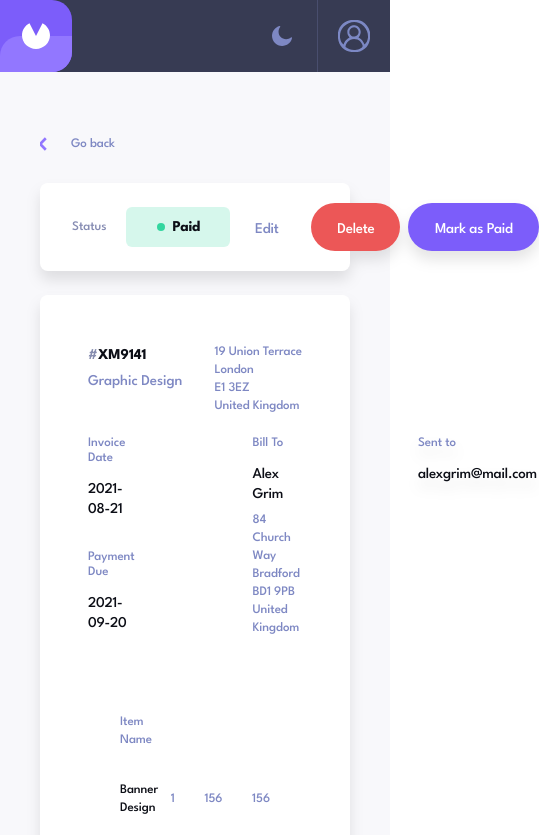
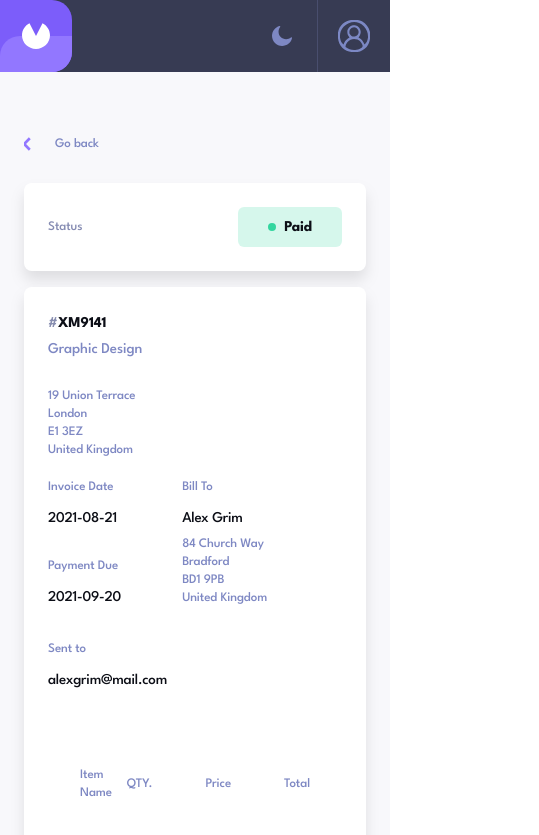
Before and after one commit to GiOrGI175/invoices-front, a Next.js app: page /invoices/1 in a window 390 px wide. Shown: the top 835 px of the page, 539 px wide, since content can reach past the window. Built offline with nearby package versions, Linux system fonts and the light colour scheme.

Commit message:
feature/responsive mobile for ivoice main div

```diff
--- a/app/invoices/[invoicesId]/page.tsx
+++ b/app/invoices/[invoicesId]/page.tsx
@@ -19,7 +19,7 @@ export default function InvoicesId({
 
   return (
     <div
-      className={`pt-[65px] pb-[54px] max-lg:px-[40px] flex flex-col justify-center items-center w-full min-h-[100dvh]  ${
+      className={`pt-[65px] pb-[54px] sm:max-lg:px-[40px] max-sm:px-[24px] flex flex-col justify-center items-center w-full min-h-[100dvh]  ${
         isDarkMode ? 'bg-[#141625]' : ' bg-[#F8F8FB]'
       } transition-colors duration-1000 `}
     >
--- a/components/_atoms/invoice/GoBack.tsx
+++ b/components/_atoms/invoice/GoBack.tsx
@@ -24,7 +24,7 @@ export default function GoBack() {
         duration: 1.2,
         stiffness: 120,
       }}
-      className='max-w-[730px] w-full mb-[31px] flex justify-start'
+      className='lg:max-w-[730px] max-lg:max-w-[688px] w-full mb-[31px] flex justify-start'
     >
       <button onClick={handleGoBack} className='flex cursor-pointer'>
         <Image
--- a/components/_molecules/invoice/ItemsList.tsx
+++ b/components/_molecules/invoice/ItemsList.tsx
@@ -50,7 +50,7 @@ export default function ItemsList() {
       } transition-colors duration-1000 `}
     >
       <div className='p-[32px]'>
-        <div className='w-full flex gap-[227px] mb-[32px]'>
+        <div className='w-full flex justify-between mb-[32px]'>
           <span
             className={`font-league font-medium text-[13px] leading-[18px] tracking-[-0.1px] ${
               isDarkMode ? 'text-[#DFE3FA]' : 'text-[#7E88C3]'
--- a/components/_organisms/invoice/Invoice.tsx
+++ b/components/_organisms/invoice/Invoice.tsx
@@ -54,12 +54,12 @@ export default function Invoice() {
         duration: 1.2,
         stiffness: 120,
       }}
-      className={`lg:max-w-[730px] max-lg:max-w-[688px] w-full rounded-[8px] mt-[24px] p-[48px] flex flex-col justify-between drop-shadow-xl  ${
+      className={`lg:max-w-[730px] max-lg:max-w-[688px] w-full rounded-[8px] mt-[16px] sm:mt-[24px] p-[24px] sm:p-[48px] flex flex-col justify-between drop-shadow-xl  ${
         isDarkMode ? 'bg-[#1E2139]' : 'bg-[#FFFFFF]'
       } transition-colors duration-1000`}
     >
-      <div className='w-full flex justify-between items-start'>
-        <div className='flex flex-col'>
+      <div className='w-full flex max-sm:flex-col justify-between items-start'>
+        <div className='max-sm:mb-[30px] flex flex-col'>
           <span
             className={`font-league font-bold text-[15px] leading-[24px] tracking-[-0.1px] ${
               isDarkMode ? 'text-[#FFFFFF]' : 'text-[#0C0E16] '
@@ -107,7 +107,8 @@ export default function Invoice() {
           </span>
         </div>
       </div>
-      <div className='flex mt-[21px] gap-[118px]'>
+      <div className='flex max-sm:flex-col  mt-[21px] max-sm:gap-[35px] lg:gap-[118px]'>
+        <div className='flex max-sm:gap-[61px] gap-[118px]'>
           <div className='flex flex-col gap-[31px]'>
             <div className='flex flex-col'>
               <span
@@ -188,6 +189,8 @@ export default function Invoice() {
               </span>
             </div>
           </div>
+        </div>
+
         <div className='flex flex-col'>
           <span
             className={`font-league font-medium text-[13px] leading-[15px] tracking-[-0.1px]   ${
--- a/components/_organisms/invoice/InvoiceHeader.tsx
+++ b/components/_organisms/invoice/InvoiceHeader.tsx
@@ -53,11 +53,11 @@ export default function InvoiceHeader() {
         duration: 1.2,
         stiffness: 120,
       }}
-      className={`lg:max-w-[730px] max-lg:max-w-[688px] w-full h-[88px] rounded-[8px] px-[32px] flex justify-between items-center drop-shadow-xl ${
+      className={`lg:max-w-[730px] max-lg:max-w-[688px] w-full h-[88px] rounded-[8px] px-[24px] sm:px-[32px] flex justify-between items-center drop-shadow-xl ${
         isDarkMode ? 'bg-[#1E2139]' : 'bg-[#FFFFFF]'
       } transition-colors duration-1000`}
     >
-      <div className='flex items-center'>
+      <div className='max-sm:w-full  flex items-center max-sm:justify-between'>
         <span
           className={`mr-[20px] font-league font-medium text-[13px] leading-[15px] tracking-[-0.1px]    ${
             isDarkMode ? 'text-[#DFE3FA]' : 'text-[#858BB2]'
@@ -87,7 +87,7 @@ export default function InvoiceHeader() {
           </span>
         </div>
       </div>
-      <div className='flex gap-[8px]'>
+      <div className='hidden sm:flex gap-[8px]'>
         <InvoiceEdit />
         <div
           onClick={(e) => {
--- a/components/_organisms/invoices/InvoicesHeader.tsx
+++ b/components/_organisms/invoices/InvoicesHeader.tsx
@@ -15,7 +15,7 @@ export default function InvoicesHeader() {
         duration: 1.2,
         stiffness: 120,
       }}
-      className='lg:max-w-[730px] max-lg:max-w-[672px] w-full lg:mt-[77px] max-lg:mt-[61px] flex justify-between items-center'
+      className='lg:max-w-[730px] max-lg:max-w-[672px] w-full lg:mt-[77px] sm:max-lg:mt-[61px] max-sm:mt-[32px] flex justify-between items-center'
     >
       <InvoicesTitle />
 
```
Lines whose indentation alone changed are shown as unchanged.
